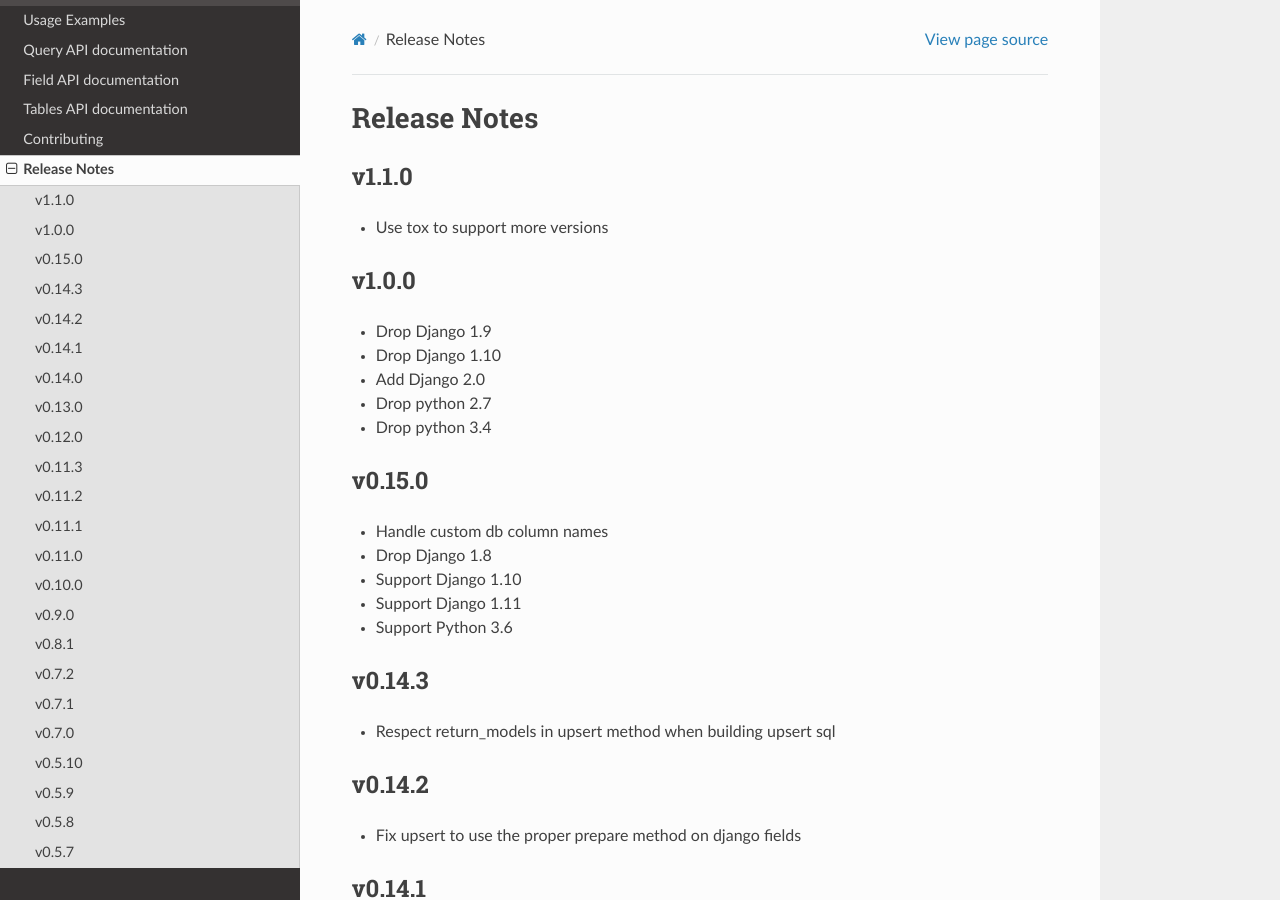
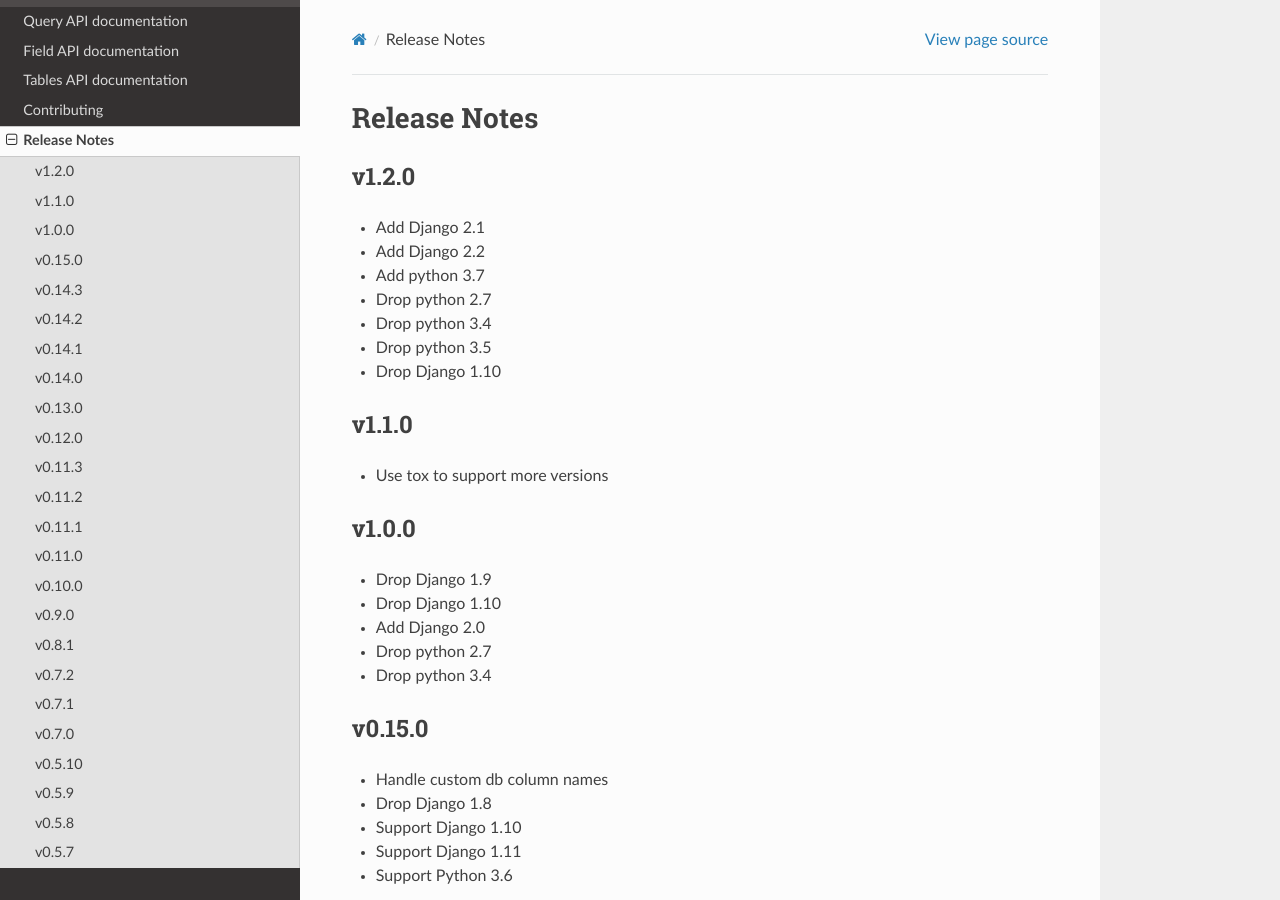
Before and after one commit to ambitioninc/django-query-builder, a Sphinx documentation site: the page built from docs/release_notes.rst, in a window 1280 px wide and 900 px high. Built offline with Sphinx 7.4.7 and the Read the Docs theme 2.0.0, drawn with Linux system fonts in a browser that asks for light colours.

Commit message:
python 3.7 django 2.2

```diff
--- a/docs/release_notes.rst
+++ b/docs/release_notes.rst
@@ -1,5 +1,15 @@
 Release Notes
 =============
+
+v1.2.0
+------
+* Add Django 2.1
+* Add Django 2.2
+* Add python 3.7
+* Drop python 2.7
+* Drop python 3.4
+* Drop python 3.5
+* Drop Django 1.10
 
 v1.1.0
 ------
--- a/querybuilder/version.py
+++ b/querybuilder/version.py
@@ -1 +1 @@
-__version__ = '1.1.0'
+__version__ = '1.2.0'
```
Also changed, not shown: .travis.yml, 1 other file.
